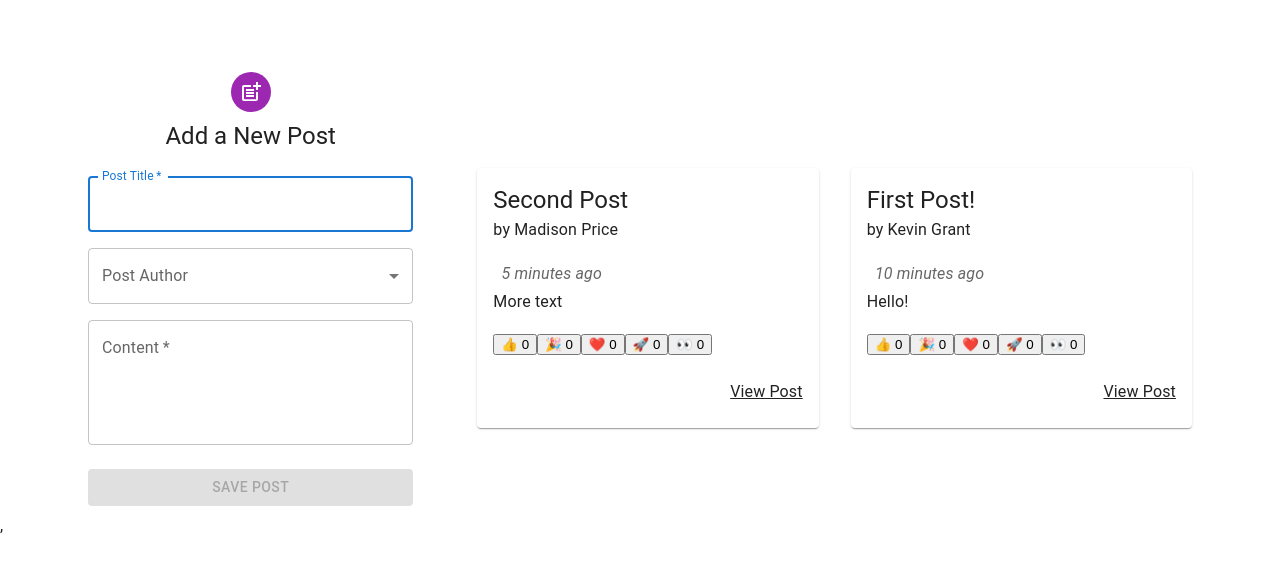
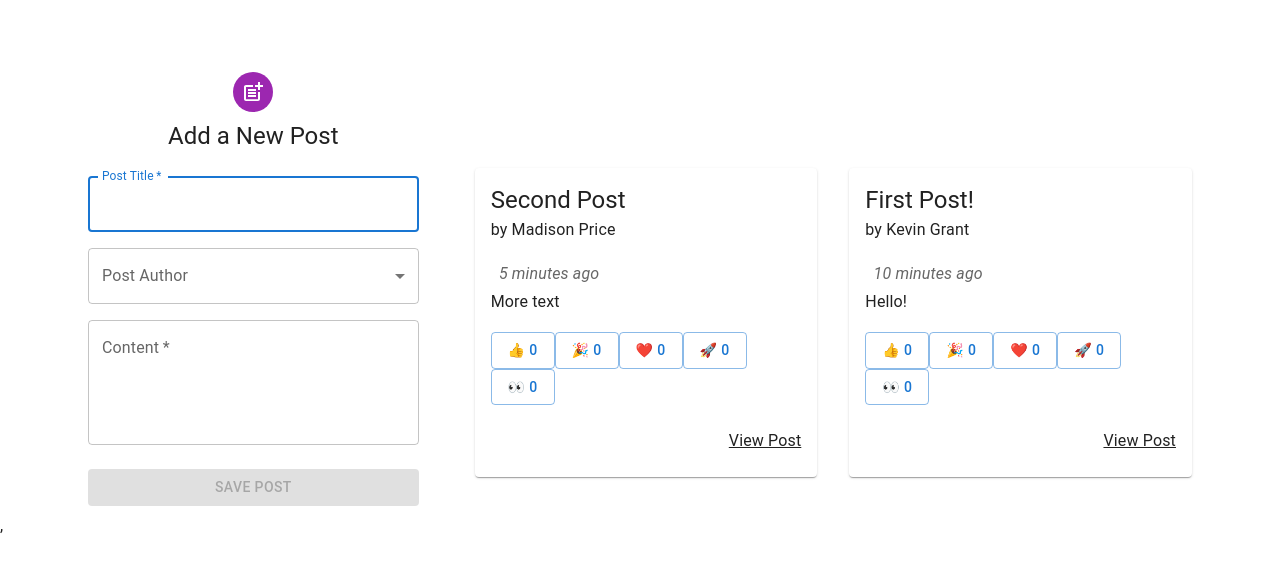
Before and after one commit to ghodelamg/my-first-react-ts-app, a React (Create React App) app: page /posts in a window 1280 px wide. Shown: the top 572 px of the page. Built offline with nearby package versions, Linux system fonts and the light colour scheme.

Commit message:
Styled Reaction Buttons

```diff
--- a/src/features/posts/PostsList.tsx
+++ b/src/features/posts/PostsList.tsx
@@ -67,7 +67,7 @@ const PostsList = () => {
     <section className="posts-list">
       <Container maxWidth="lg">
         <main>
-          <Grid container spacing={2}>
+          <Grid container spacing={1}>
             <Grid item xs={12} lg={4}>
               <AddPostForm></AddPostForm>
             </Grid>
--- a/src/features/posts/ReactionButtons.tsx
+++ b/src/features/posts/ReactionButtons.tsx
@@ -1,6 +1,8 @@
 import { PostSlice } from './postsSlice'
 import { useDispatch } from 'react-redux'
 import { reactionAdded } from './postsSlice'
+import Button from '@mui/material/Button'
+import Stack from '@mui/material/Stack'
 
 const reactionEmoji = {
   thumbsUp: '👍',
@@ -14,11 +16,11 @@ export const ReactionButtons = ({ post }: {post: PostSlice}) => {
     const dispatch = useDispatch()
   const reactionButtons = Object.entries(reactionEmoji).map(([name, emoji]) => {
     return (
-      <button key={name} type="button" className="muted-button reaction-button" onClick={() =>
-          dispatch(reactionAdded({ postId: post.id, reaction: name }))
-        }>
-        {emoji} {post.reactions[name as keyof PostSlice['reactions']]}
-      </button>
+        // <Stack key={name} direction="row" spacing={0} >
+            <Button onClick={() =>
+                dispatch(reactionAdded({ postId: post.id, reaction: name }))
+                } variant="outlined">{emoji} {post.reactions[name as keyof PostSlice['reactions']]}</Button>
+        // </Stack>
     )
   })
 
```
